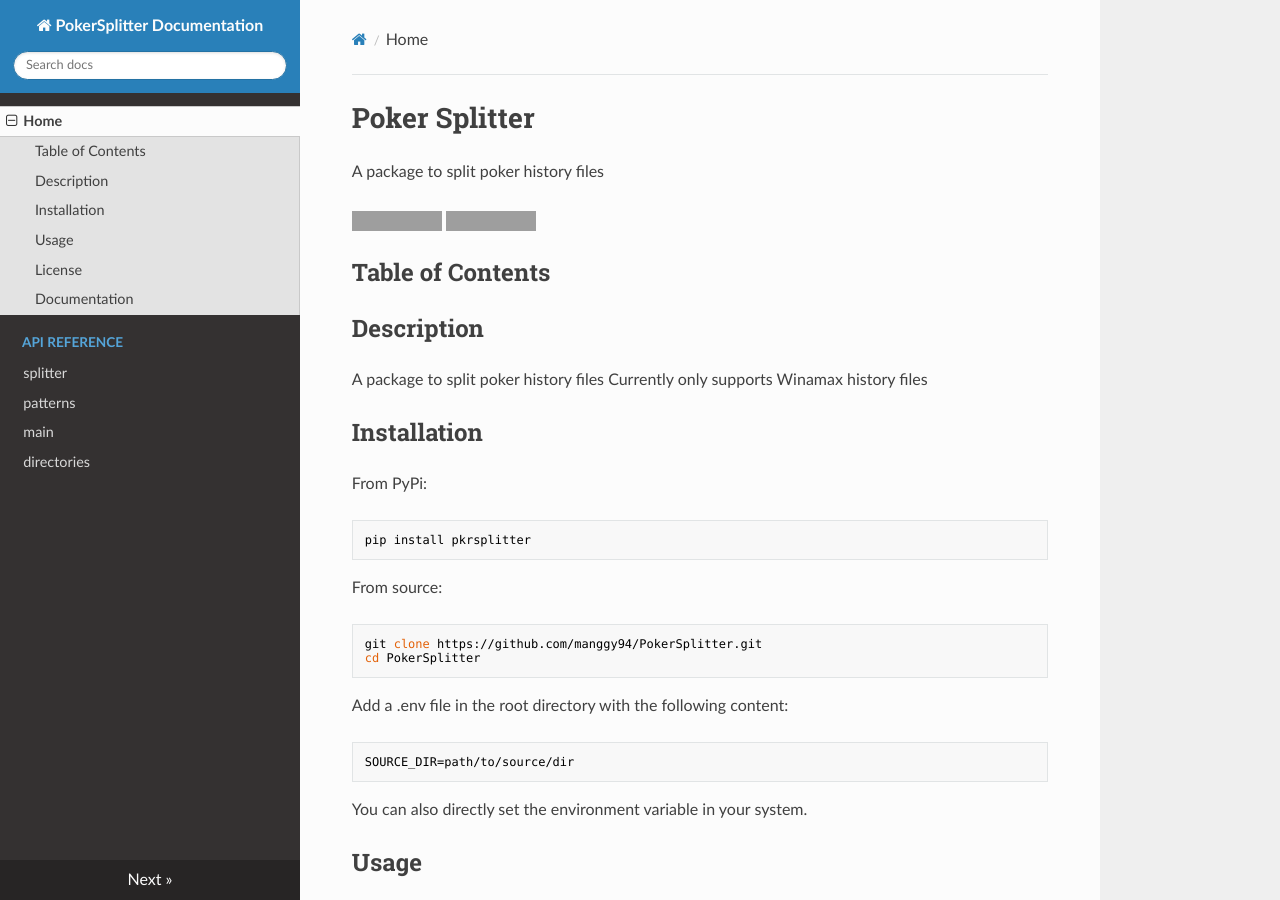
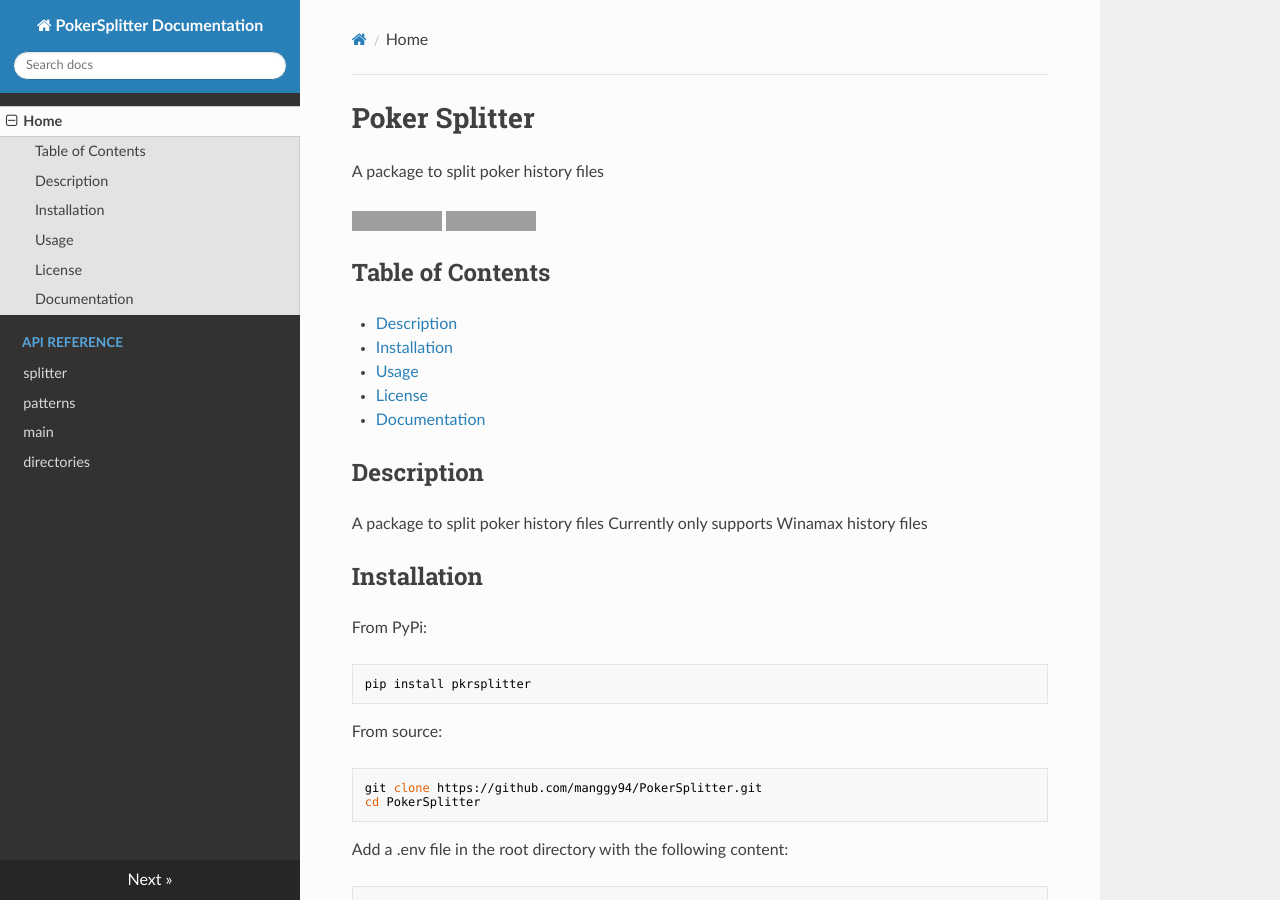
Before and after one commit to Manggy94/PokerSplitter, an MkDocs documentation site: the page built from docs/index.md, in a window 1280 px wide and 900 px high. Built offline with MkDocs 1.6.1, drawn with Linux system fonts in a browser that asks for light colours; nearby versions of some CDN libraries; grey boxes are pictures that could not be loaded.

```diff
--- a/docs/index.md
+++ b/docs/index.md
@@ -4,9 +4,14 @@ A package to split poker history files
 
 [![Documentation Status](https://readthedocs.org/projects/pkrsplitter/badge/?version=latest)](https://pkrsplitter.readthedocs.io/en/latest/?badge=latest)
 [![PyPI version](https://badge.fury.io/py/pkrsplitter.svg)](https://badge.fury.io/py/pkrsplitter)
+
 ## Table of Contents
 
-
+- [Description](#description)
+- [Installation](#installation)
+- [Usage](#usage)
+- [License](#license)
+- [Documentation](#documentation)
 
 ## Description
 A package to split poker history files
@@ -68,6 +73,6 @@ This will result in overwriting the files if they already exist in the split dir
 This project is licensed under the MIT License -
 You can check out the full license [here](LICENSE.txt)
 
-##Documentation
+## Documentation
 
 The documentation can be found [here](https://pkrsplitter.readthedocs.io/en/latest/)
```
Also changed, not shown: Readme.md (+5 -1 lines).
